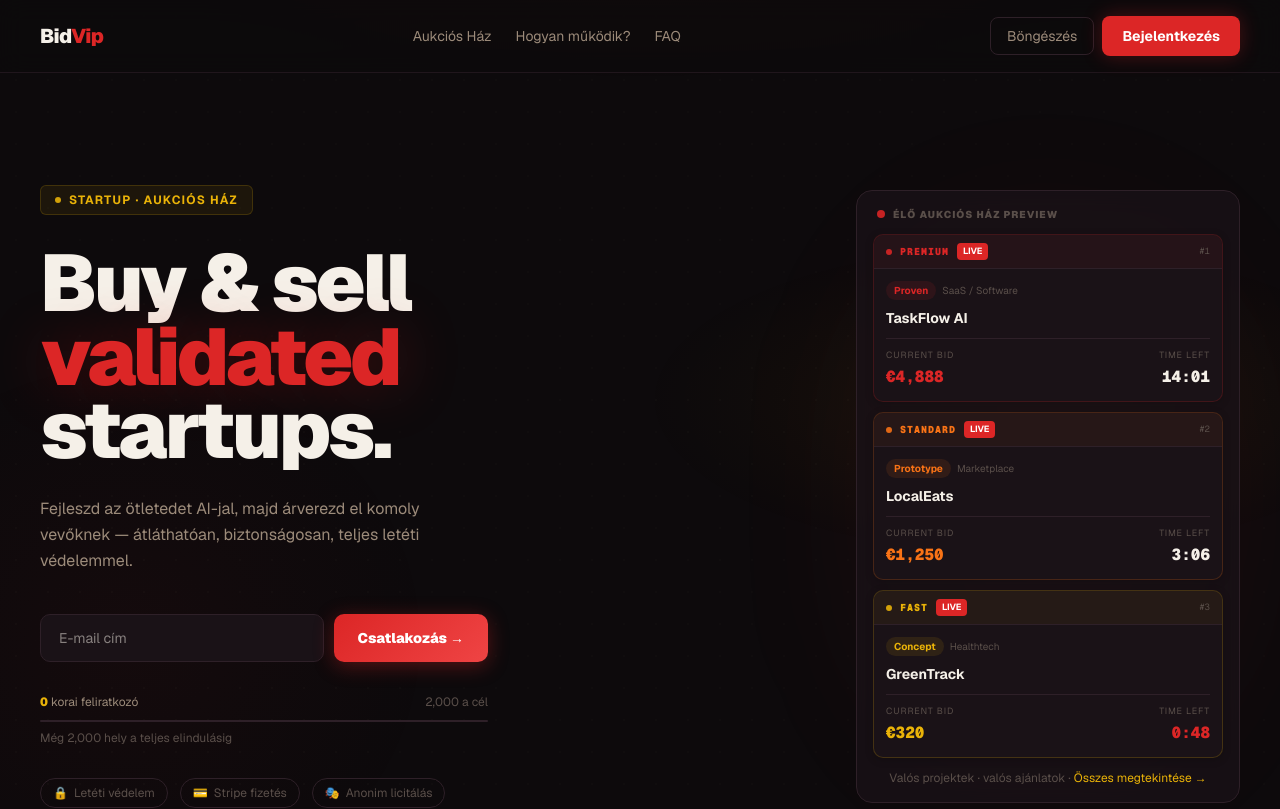
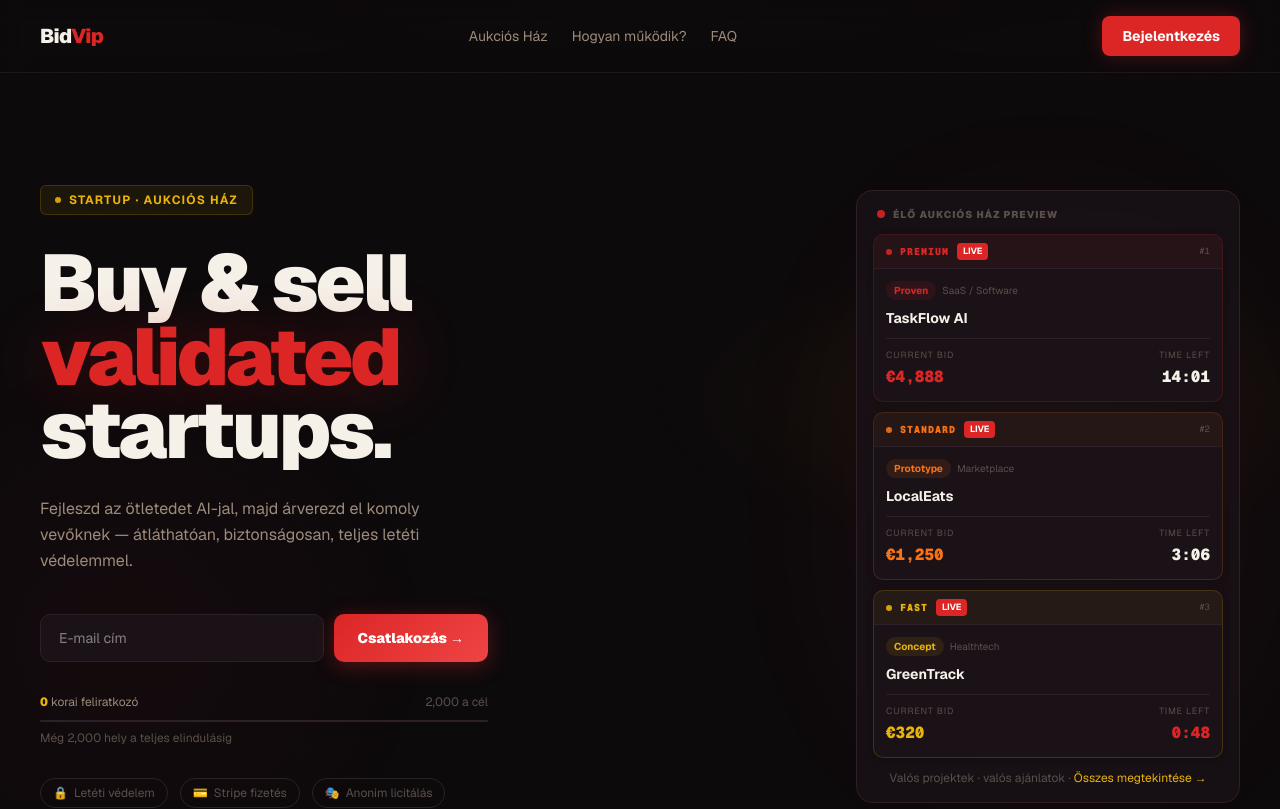
Before and after one commit to bidvip/bidvip, a Next.js app: page / in a window 1280 px wide. Shown: the top 809 px of the page. Built offline with nearby package versions, Linux system fonts and the light colour scheme; no server answers.

Commit message:
auto-deploy

```diff
--- a/app/page.tsx
+++ b/app/page.tsx
@@ -180,12 +180,6 @@ export default function Home() {
           ))}
         </div>
         <div className="flex items-center gap-2">
-          <a href="/marketplace" className="hidden sm:block text-sm px-4 py-2 rounded-lg transition-colors"
-            style={{ color: '#9C8B7A', border: '1px solid #2E2028' }}
-            onMouseEnter={e => { e.currentTarget.style.color = '#F5F0E8'; e.currentTarget.style.borderColor = '#5A4F4A' }}
-            onMouseLeave={e => { e.currentTarget.style.color = '#9C8B7A'; e.currentTarget.style.borderColor = '#2E2028' }}>
-            Böngészés
-          </a>
           <a href="/auth" className="text-sm font-bold px-5 py-2.5 rounded-lg transition-all"
             style={{ background: '#DC2626', color: '#fff', boxShadow: '0 0 20px rgba(220,38,38,0.3)' }}
             onMouseEnter={e => { e.currentTarget.style.background = '#EF4444'; e.currentTarget.style.boxShadow = '0 0 30px rgba(220,38,38,0.5)' }}
```
